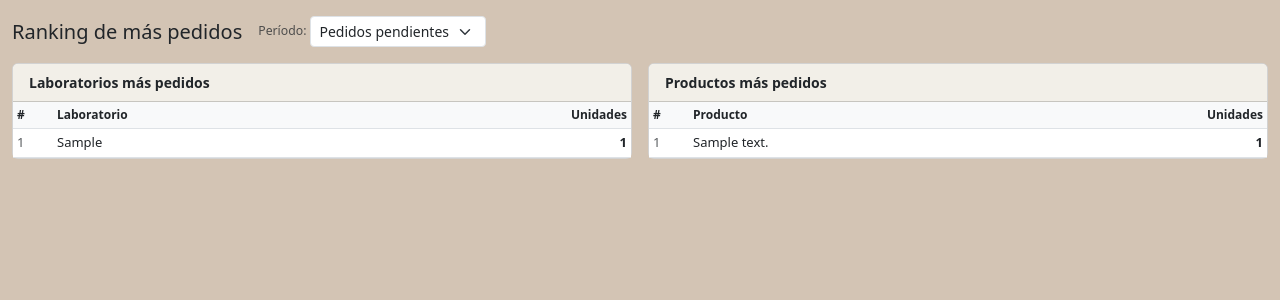
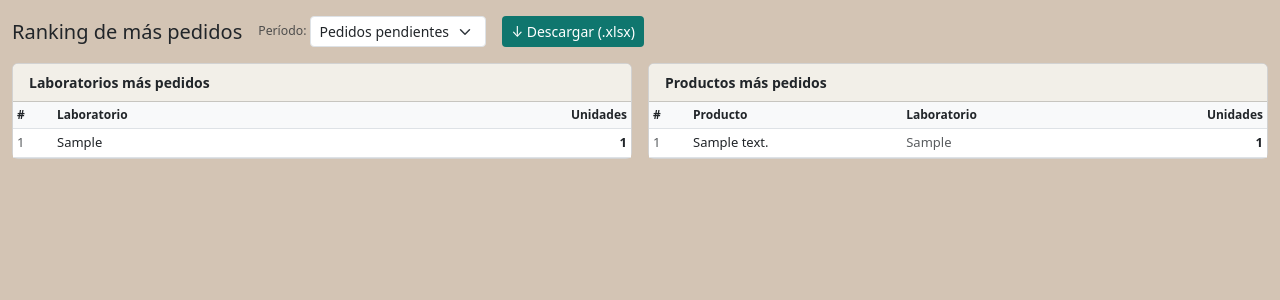
Before and after one commit to dayfloresred-dotcom/App-Pedidos, a Flask app: page /ranking in a window 1280 px wide. Shown: the part 56-356 px from the top of the page. Run offline with Flask 3, Linux system fonts and the light colour scheme; the visitor is signed in with stand-in values (Sample User, id 1); tables that the repository leaves empty hold one stand-in row (values such as "Sample post").

Commit message:
#1 Ranking: descarga .xlsx (labs + productos) y laboratorio junto al producto

```diff
--- a/app.py
+++ b/app.py
@@ -127,6 +127,37 @@ def ranking():
         period = 'pendiente'
     labs, prods = get_ranking(period)
     return render_template('ranking.html', labs=labs[:30], prods=prods[:50], period=period)
+
+@app.route('/ranking/export.xlsx')
+@login_required
+@admin_required
+def ranking_export():
+    import io, openpyxl
+    from openpyxl.styles import Font, PatternFill, Alignment
+    period = request.args.get('period', 'pendiente')
+    if period not in ('pendiente', 'mes', 'todo'):
+        period = 'pendiente'
+    labs, prods = get_ranking(period)
+    wb = openpyxl.Workbook()
+    fill = PatternFill('solid', start_color='1F4E78')
+    ws1 = wb.active; ws1.title = 'Laboratorios'
+    ws1.append(['#', 'Laboratorio', 'Unidades'])
+    for i, (lab, u) in enumerate(labs, 1):
+        ws1.append([i, lab, u])
+    ws2 = wb.create_sheet('Productos')
+    ws2.append(['#', 'Producto', 'Laboratorio', 'Unidades'])
+    for i, (desc, lab, u) in enumerate(prods, 1):
+        ws2.append([i, desc, lab, u])
+    for ws in (ws1, ws2):
+        for c in ws[1]:
+            c.font = Font(bold=True, color='FFFFFF'); c.fill = fill; c.alignment = Alignment(horizontal='center')
+    ws1.column_dimensions['B'].width = 32; ws1.column_dimensions['C'].width = 12
+    ws2.column_dimensions['B'].width = 45; ws2.column_dimensions['C'].width = 28; ws2.column_dimensions['D'].width = 12
+    buf = io.BytesIO(); wb.save(buf); buf.seek(0)
+    filename = f'ranking_{period}_{now_local().strftime("%d%m%y")}.xlsx'
+    return Response(buf.read(),
+        mimetype='application/vnd.openxmlformats-officedocument.spreadsheetml.sheet',
+        headers={'Content-Disposition': f'attachment; filename="{filename}"'})
 
 @app.route('/generar-orden')
 @login_required
--- a/database.py
+++ b/database.py
@@ -519,10 +519,10 @@ def get_ranking(period='pendiente'):
                 continue
         lab = r['laboratorio'] or '(sin laboratorio)'
         labs[lab] = labs.get(lab, 0) + (r['cantidad'] or 0)
-        key = (r['sku'], r['descripcion'])
+        key = (r['sku'], r['descripcion'], lab)
         prods[key] = prods.get(key, 0) + (r['cantidad'] or 0)
     labs_r  = sorted(labs.items(), key=lambda x: -x[1])
-    prods_r = sorted([(k[1], v) for k, v in prods.items()], key=lambda x: -x[1])
+    prods_r = sorted([(k[1], k[2], v) for k, v in prods.items()], key=lambda x: -x[2])
     return labs_r, prods_r
 
 def carrito_set(sucursal, sku, ean, desc, lab, drog, cantidad, observacion=None):
--- a/templates/ranking.html
+++ b/templates/ranking.html
@@ -10,6 +10,7 @@
       <option value="todo" {% if period=='todo' %}selected{% endif %}>Histórico (todo)</option>
     </select>
   </form>
+  <a class="btn btn-sm text-white" style="background:#0f766e" href="{{ url_for('ranking_export', period=period) }}">↓ Descargar (.xlsx)</a>
 </div>
 
 <div class="row g-3">
@@ -35,12 +36,12 @@
       <div class="card-header fw-bold" style="background:#f2efe8">Productos más pedidos</div>
       <div class="table-responsive" style="max-height:520px;overflow-y:auto">
         <table class="table table-sm table-hover mb-0">
-          <thead><tr><th style="width:40px">#</th><th>Producto</th><th class="text-end">Unidades</th></tr></thead>
+          <thead><tr><th style="width:40px">#</th><th>Producto</th><th>Laboratorio</th><th class="text-end">Unidades</th></tr></thead>
           <tbody>
-            {% for desc, u in prods %}
-            <tr><td class="text-muted">{{ loop.index }}</td><td>{{ desc }}</td><td class="text-end fw-bold">{{ u }}</td></tr>
+            {% for desc, lab, u in prods %}
+            <tr><td class="text-muted">{{ loop.index }}</td><td>{{ desc }}</td><td class="small text-muted">{{ lab }}</td><td class="text-end fw-bold">{{ u }}</td></tr>
             {% else %}
-            <tr><td colspan="3" class="text-center text-muted py-4">Sin datos para este período</td></tr>
+            <tr><td colspan="4" class="text-center text-muted py-4">Sin datos para este período</td></tr>
             {% endfor %}
           </tbody>
         </table>
```
